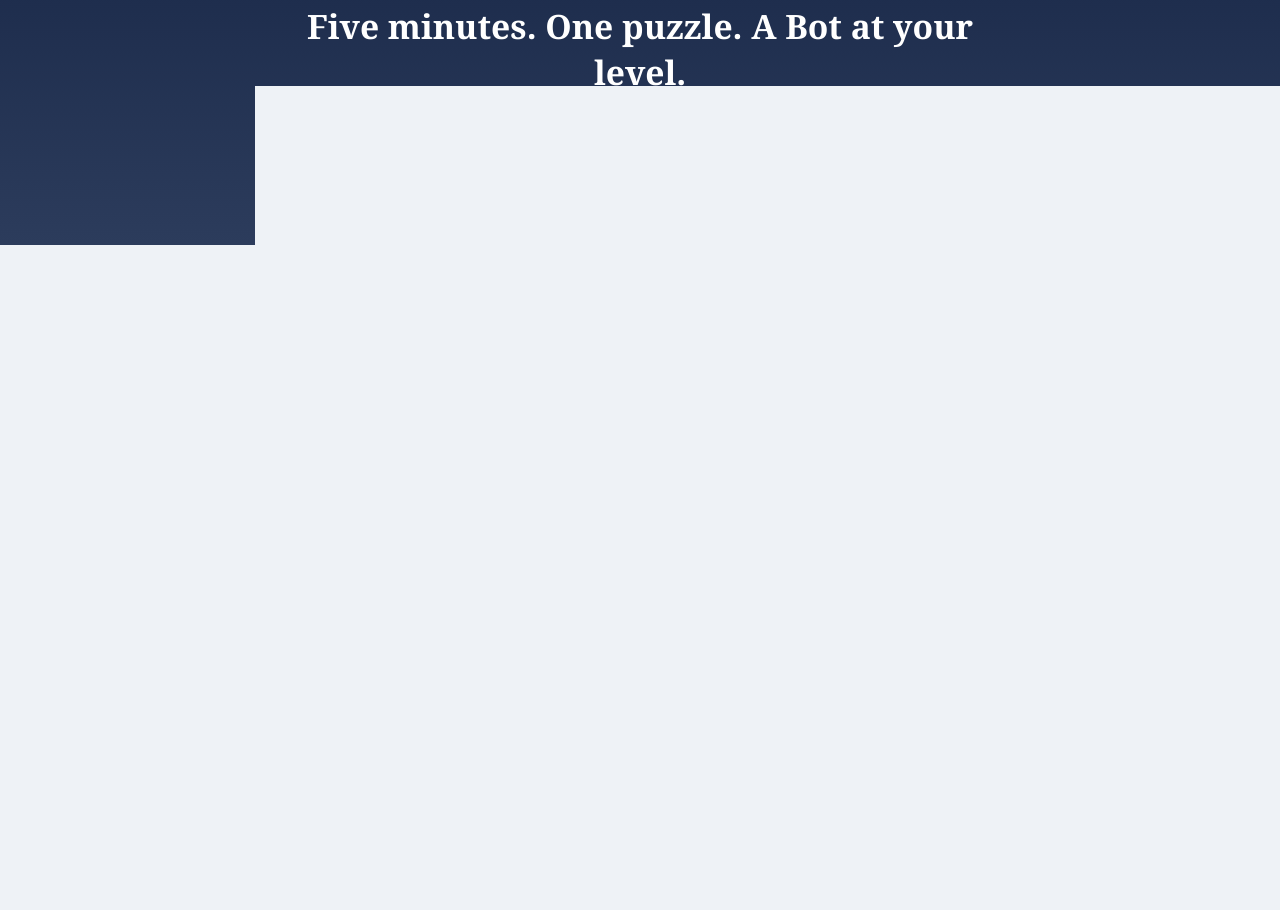
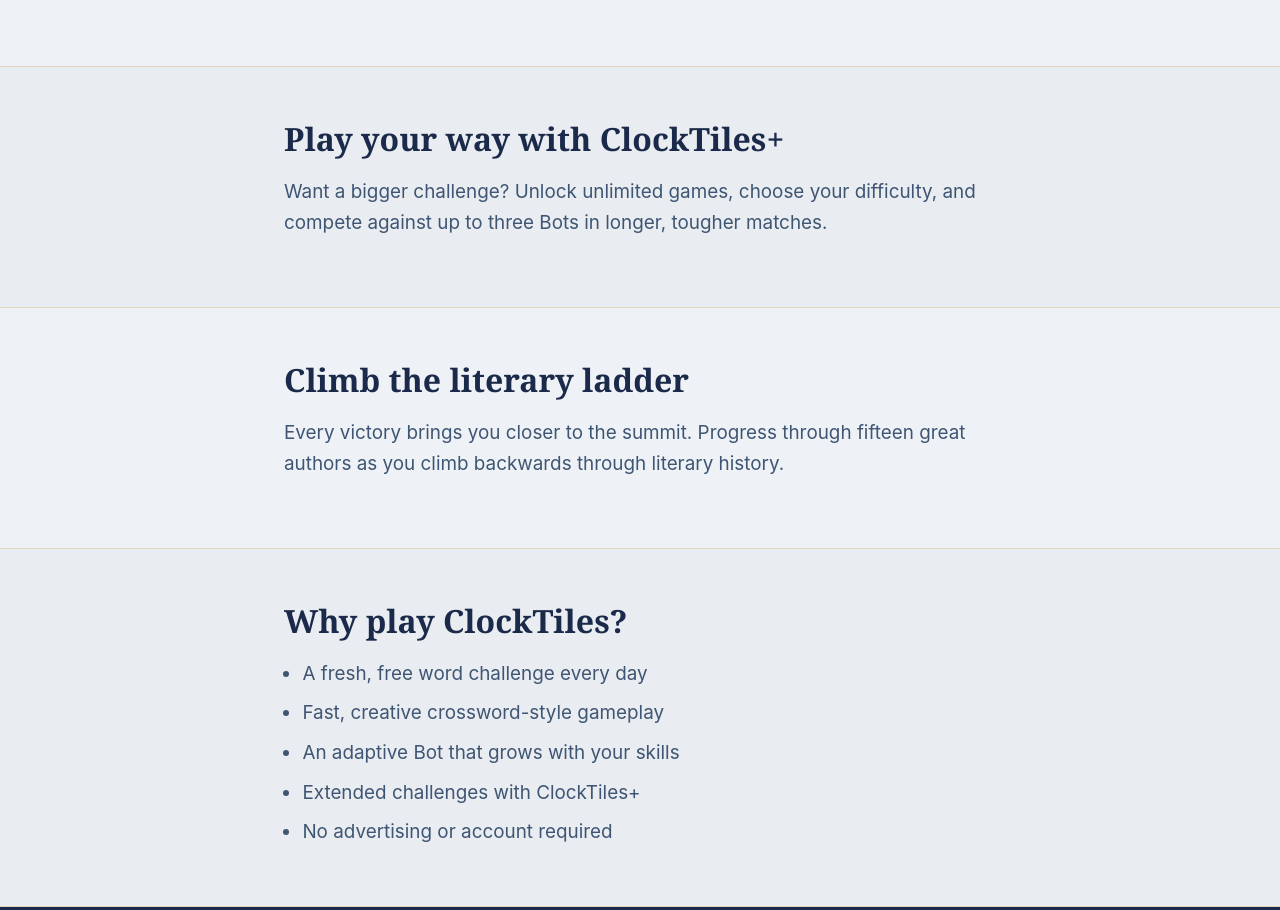
Before and after one commit to cicero34/clocktiles-site, a plain HTML site: page index.html in a window 1280 px wide. Shown: the part 1693-2603 px from the top of the page. Before the commit the page ends 2074 px from the top, so only its background shows below. Drawn offline with Linux system fonts and the light colour scheme.

Commit message:
Refresh landing page: new copy, wordmark + board, live App Store links
- Hero lede + ClockTiles+ section updated to match the App Store listing copy
- New sections: "Climb the literary ladder" and "Why play ClockTiles?"
- Add CLOCKTILES wordmark logo (navy keyed to transparent) + clean board screenshot
- Point Download buttons at the live App Store listing (id6814369578)

Co-Authored-By: Claude Opus 4.8 <noreply@anthropic.com>

```diff
--- a/index.html
+++ b/index.html
@@ -72,6 +72,13 @@
     z-index:2;
     max-width:640px;
   }
+  .hero-logo{
+    display:block;
+    width:min(420px, 84%);
+    height:auto;
+    margin:0 auto 22px;
+    filter:drop-shadow(0 8px 22px rgba(0,0,0,0.45));
+  }
   .hero h1{
     font-size:clamp(1.9rem, 5vw, 3rem);
     line-height:1.14;
@@ -144,6 +151,13 @@
     line-height:1.65;
     color:var(--slate);
   }
+  section.copy ul.why{ margin:0; padding-left:1.15em; }
+  section.copy ul.why li{
+    font-size:1.18rem;
+    line-height:1.7;
+    color:var(--slate);
+    margin-bottom:.4em;
+  }
 
   /* ---- final CTA band ---- */
   .final-cta{
@@ -194,12 +208,13 @@
   </svg>
   <div class="hero-scrim"></div>
   <div class="hero-content">
+    <img class="hero-logo" src="logo.png" alt="ClockTiles">
     <h1>The five-minute word game that learns how you play</h1>
-    <p class="lede">Build a crossword from today's tiles before the clock runs out &mdash; against a Bot that adapts to your level as you play.</p>
-    <a class="cta" href="#">Download ClockTiles on the App Store</a>
+    <p class="lede">A fast-paced word game that combines the creativity of crosswords with the excitement of racing against the clock. Build intersecting words, collect more tiles as you go, and keep expanding your crossword &mdash; every second counts.</p>
+    <a class="cta" href="https://apps.apple.com/app/id6814369578">Download ClockTiles on the App Store</a>
     <p class="fine">Free daily puzzle &middot; iPhone</p>
     <div class="hero-shot">
-      <img src="/gameplay.png" alt="ClockTiles gameplay: a crossword-style board of drawn letter tiles, built outward from the anchor word with several intersecting words">
+      <img src="board.png" alt="A ClockTiles crossword board of letter tiles built outward into intersecting words such as CANOE, VOLUME and LITERARY.">
     </div>
   </div>
 </section>
@@ -221,15 +236,35 @@
 
 <section class="copy">
   <div class="container">
-    <h2>Take on more Bots with ClockTiles+</h2>
-    <p>Play beyond the free daily puzzle. Choose your difficulty, take on up to three Bots, and step up to longer, tougher games.</p>
+    <h2>Play your way with ClockTiles+</h2>
+    <p>Want a bigger challenge? Unlock unlimited games, choose your difficulty, and compete against up to three Bots in longer, tougher matches.</p>
+  </div>
+</section>
+
+<section class="copy">
+  <div class="container">
+    <h2>Climb the literary ladder</h2>
+    <p>Every victory brings you closer to the summit. Progress through fifteen great authors as you climb backwards through literary history.</p>
+  </div>
+</section>
+
+<section class="copy">
+  <div class="container">
+    <h2>Why play ClockTiles?</h2>
+    <ul class="why">
+      <li>A fresh, free word challenge every day</li>
+      <li>Fast, creative crossword-style gameplay</li>
+      <li>An adaptive Bot that grows with your skills</li>
+      <li>Extended challenges with ClockTiles+</li>
+      <li>No advertising or account required</li>
+    </ul>
   </div>
 </section>
 
 <section class="final-cta">
   <div class="container">
     <h2>Five minutes. One puzzle. A Bot at your level.</h2>
-    <a class="cta" href="#">Download ClockTiles on the App Store</a>
+    <a class="cta" href="https://apps.apple.com/app/id6814369578">Download ClockTiles on the App Store</a>
   </div>
 </section>
 
```
Also changed, not shown: board.png (added), logo.png (added).
